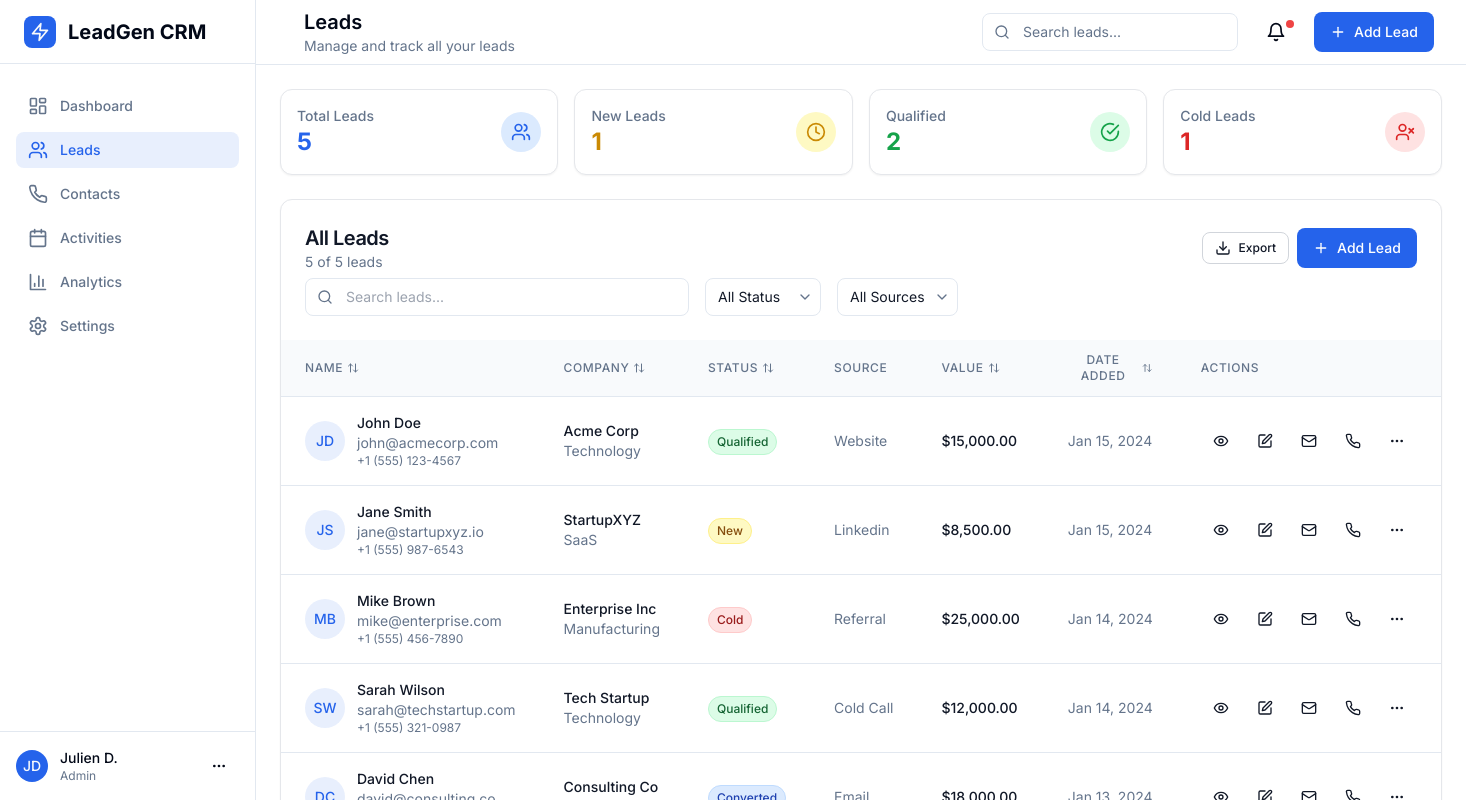
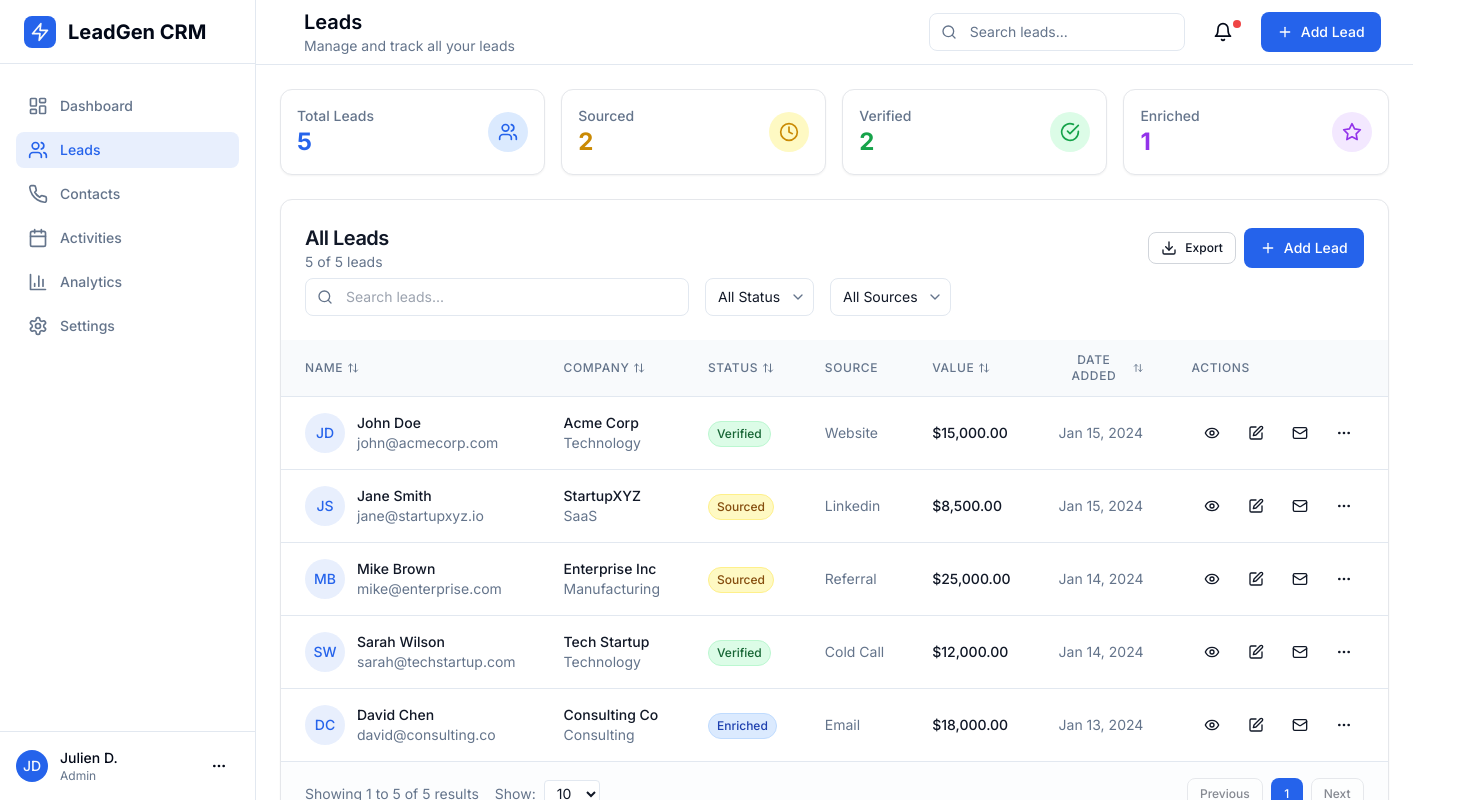
Before and after one commit to JulienDevoi/sdrleads, a Next.js app: page /leads in a window 1280 px wide. Shown: the top 800 px of the page, 1466 px wide, since content can reach past the window. Built offline with nearby package versions, Linux system fonts and the light colour scheme.

Commit message:
Fix all type errors - update status values across all components

```diff
--- a/components/leads/enhanced-leads-table.tsx
+++ b/components/leads/enhanced-leads-table.tsx
@@ -10,7 +10,6 @@ import {
   Edit,
   Trash2,
   Mail,
-  Phone,
   MoreHorizontal,
   ArrowUpDown,
   ChevronDown
@@ -27,21 +26,19 @@ interface EnhancedLeadsTableProps {
 
 type SortField = 'name' | 'company' | 'status' | 'createdAt' | 'value'
 type SortDirection = 'asc' | 'desc'
-type StatusFilter = 'all' | 'new' | 'qualified' | 'cold' | 'converted'
+type StatusFilter = 'all' | 'sourced' | 'verified' | 'enriched'
 type SourceFilter = 'all' | 'website' | 'linkedin' | 'referral' | 'cold-call' | 'email'
 
 const statusColors = {
-  new: 'bg-yellow-100 text-yellow-800 border-yellow-200',
-  qualified: 'bg-green-100 text-green-800 border-green-200',
-  cold: 'bg-red-100 text-red-800 border-red-200',
-  converted: 'bg-blue-100 text-blue-800 border-blue-200',
+  sourced: 'bg-yellow-100 text-yellow-800 border-yellow-200',
+  verified: 'bg-green-100 text-green-800 border-green-200',
+  enriched: 'bg-blue-100 text-blue-800 border-blue-200',
 }
 
 const statusLabels = {
-  new: 'New',
-  qualified: 'Qualified',
-  cold: 'Cold',
-  converted: 'Converted',
+  sourced: 'Sourced',
+  verified: 'Verified',
+  enriched: 'Enriched',
 }
 
 export function EnhancedLeadsTable({ leads }: EnhancedLeadsTableProps) {
@@ -154,10 +151,9 @@ export function EnhancedLeadsTable({ leads }: EnhancedLeadsTableProps) {
               className="appearance-none bg-background border border-input rounded-lg px-3 py-2 pr-8 text-sm focus:outline-none focus:ring-2 focus:ring-primary focus:border-primary"
             >
               <option value="all">All Status</option>
-              <option value="new">New</option>
-              <option value="qualified">Qualified</option>
-              <option value="cold">Cold</option>
-              <option value="converted">Converted</option>
+              <option value="sourced">Sourced</option>
+              <option value="verified">Verified</option>
+              <option value="enriched">Enriched</option>
             </select>
             <ChevronDown className="absolute right-2 top-1/2 transform -translate-y-1/2 w-4 h-4 text-muted-foreground pointer-events-none" />
           </div>
@@ -259,9 +255,7 @@ export function EnhancedLeadsTable({ leads }: EnhancedLeadsTableProps) {
                       <div>
                         <div className="text-sm font-medium">{lead.name}</div>
                         <div className="text-sm text-muted-foreground">{lead.email}</div>
-                        {lead.phone && (
-                          <div className="text-xs text-muted-foreground">{lead.phone}</div>
-                        )}
+
                       </div>
                     </div>
                   </td>
@@ -298,9 +292,6 @@ export function EnhancedLeadsTable({ leads }: EnhancedLeadsTableProps) {
                       </Button>
                       <Button variant="ghost" size="sm">
                         <Mail className="w-4 h-4" />
-                      </Button>
-                      <Button variant="ghost" size="sm">
-                        <Phone className="w-4 h-4" />
                       </Button>
                       <Button variant="ghost" size="sm">
                         <MoreHorizontal className="w-4 h-4" />
--- a/components/leads/leads-stats.tsx
+++ b/components/leads/leads-stats.tsx
@@ -1,4 +1,4 @@
-import { Users, CheckCircle, Clock, UserX } from 'lucide-react'
+import { Users, CheckCircle, Clock, Star } from 'lucide-react'
 import { Card, CardContent } from '@/components/ui/card'
 import { Lead } from '@/types'
 
@@ -9,10 +9,9 @@ interface LeadsStatsProps {
 export function LeadsStats({ leads }: LeadsStatsProps) {
   const stats = {
     total: leads.length,
-    new: leads.filter(lead => lead.status === 'new').length,
-    qualified: leads.filter(lead => lead.status === 'qualified').length,
-    cold: leads.filter(lead => lead.status === 'cold').length,
-    converted: leads.filter(lead => lead.status === 'converted').length,
+    sourced: leads.filter(lead => lead.status === 'sourced').length,
+    verified: leads.filter(lead => lead.status === 'verified').length,
+    enriched: leads.filter(lead => lead.status === 'enriched').length,
   }
 
   const statCards = [
@@ -24,25 +23,25 @@ export function LeadsStats({ leads }: LeadsStatsProps) {
       color: 'text-blue-600'
     },
     {
-      title: 'New Leads',
-      value: stats.new,
+      title: 'Sourced',
+      value: stats.sourced,
       icon: <Clock className="w-5 h-5 text-yellow-600" />,
       iconColor: 'bg-yellow-100',
       color: 'text-yellow-600'
     },
     {
-      title: 'Qualified',
-      value: stats.qualified,
+      title: 'Verified',
+      value: stats.verified,
       icon: <CheckCircle className="w-5 h-5 text-green-600" />,
       iconColor: 'bg-green-100',
       color: 'text-green-600'
     },
     {
-      title: 'Cold Leads',
-      value: stats.cold,
-      icon: <UserX className="w-5 h-5 text-red-600" />,
-      iconColor: 'bg-red-100',
-      color: 'text-red-600'
+      title: 'Enriched',
+      value: stats.enriched,
+      icon: <Star className="w-5 h-5 text-purple-600" />,
+      iconColor: 'bg-purple-100',
+      color: 'text-purple-600'
     },
   ]
 
--- a/lib/mock-data.ts
+++ b/lib/mock-data.ts
@@ -7,9 +7,8 @@ export const mockLeads: Lead[] = [
     email: 'john@acmecorp.com',
     company: 'Acme Corp',
     industry: 'Technology',
-    status: 'qualified',
+    status: 'verified',
     source: 'website',
-    phone: '+1 (555) 123-4567',
     value: 15000,
     notes: 'Interested in enterprise solution. Follow up next week.',
     createdAt: new Date('2024-01-15T10:30:00'),
@@ -21,9 +20,8 @@ export const mockLeads: Lead[] = [
     email: 'jane@startupxyz.io',
     company: 'StartupXYZ',
     industry: 'SaaS',
-    status: 'new',
+    status: 'sourced',
     source: 'linkedin',
-    phone: '+1 (555) 987-6543',
     value: 8500,
     notes: 'Reached out via LinkedIn. Scheduled demo for Friday.',
     createdAt: new Date('2024-01-15T09:15:00'),
@@ -35,9 +33,8 @@ export const mockLeads: Lead[] = [
     email: 'mike@enterprise.com',
     company: 'Enterprise Inc',
     industry: 'Manufacturing',
-    status: 'cold',
+    status: 'sourced',
     source: 'referral',
-    phone: '+1 (555) 456-7890',
     value: 25000,
     notes: 'Referred by existing client. Need to warm up relationship.',
     createdAt: new Date('2024-01-14T16:45:00'),
@@ -49,9 +46,8 @@ export const mockLeads: Lead[] = [
     email: 'sarah@techstartup.com',
     company: 'Tech Startup',
     industry: 'Technology',
-    status: 'qualified',
+    status: 'verified',
     source: 'cold-call',
-    phone: '+1 (555) 321-0987',
     value: 12000,
     notes: 'Very interested. Waiting for budget approval.',
     createdAt: new Date('2024-01-14T11:20:00'),
@@ -63,9 +59,8 @@ export const mockLeads: Lead[] = [
     email: 'david@consulting.co',
     company: 'Consulting Co',
     industry: 'Consulting',
-    status: 'converted',
+    status: 'enriched',
     source: 'email',
-    phone: '+1 (555) 654-3210',
     value: 18000,
     notes: 'Signed contract! Onboarding starts next month.',
     createdAt: new Date('2024-01-13T14:30:00'),
```
